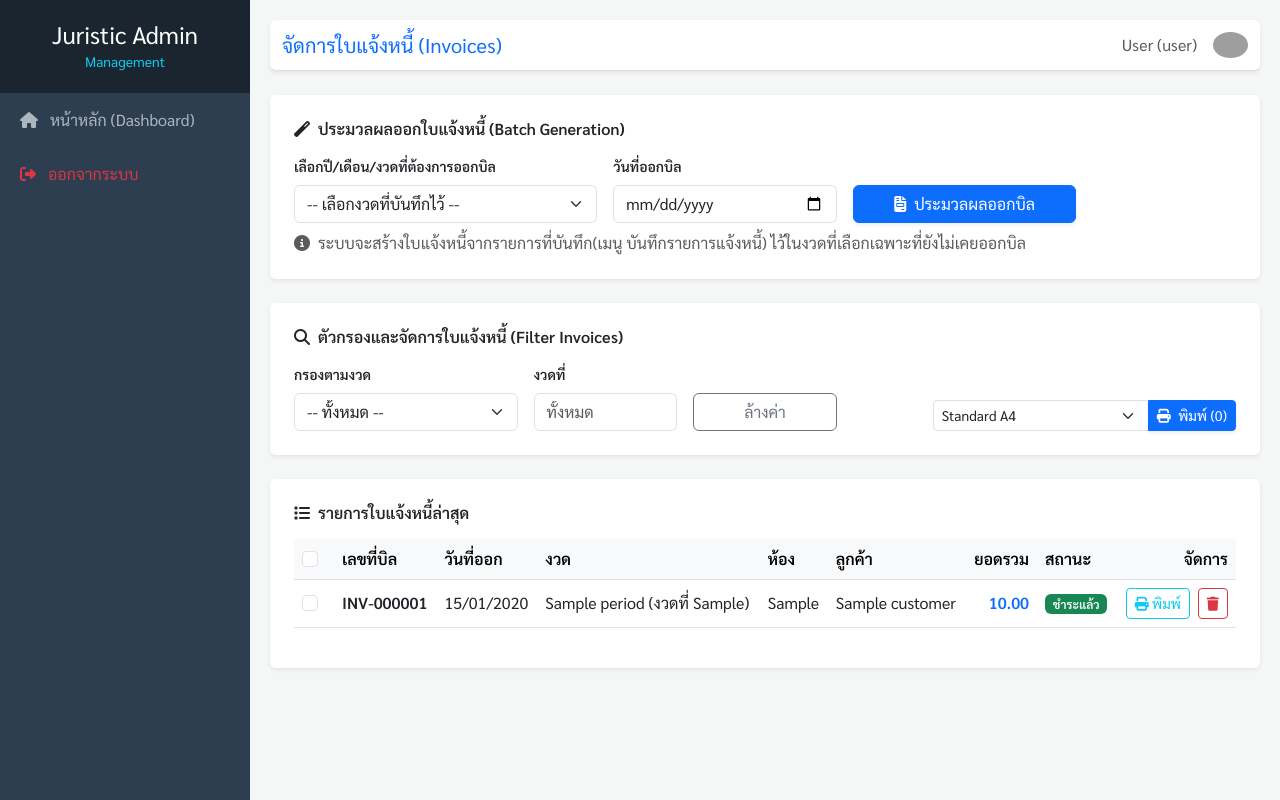
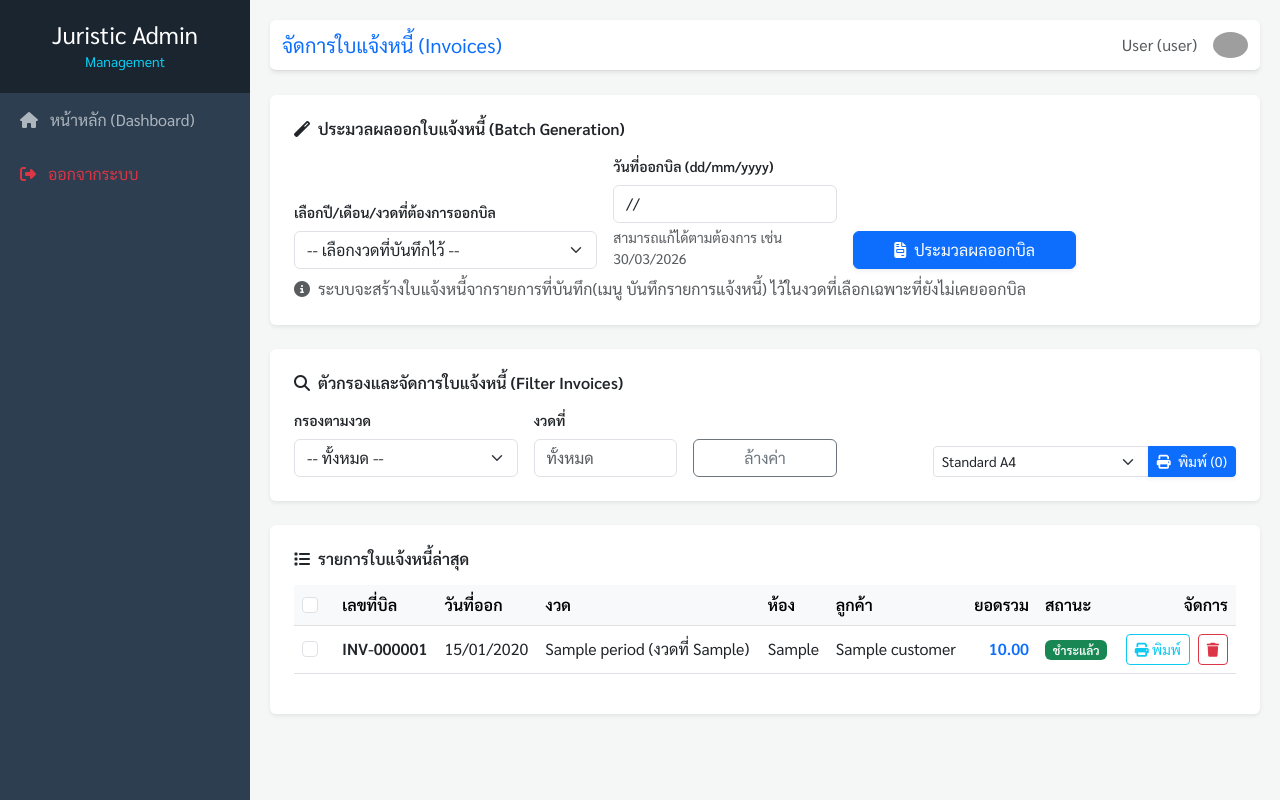
Before and after one commit to condobendcemb/juristicperson, a Flask app: template templates/invoice.html in a window 1280 px wide. Run offline with Flask 3, Linux system fonts and the light colour scheme; tables that the repository leaves empty hold one stand-in row (values such as "Sample post"); the template is opened without the code that fills it: values that come from a table or form of the project are taken from there, most other values are stand-ins (such as "Sample title", 1, 10 or a date in 2020); some libraries are stand-ins or nearby versions; grey boxes are pictures that could not be loaded.

Commit message:
Use dd/mm/yyyy invoice date input and support dd/mm/yyyy parsing

```diff
--- a/templates/invoice.html
+++ b/templates/invoice.html
@@ -23,8 +23,9 @@
                     </div>
                 </div>
                 <div class="col-md-3">
-                    <label class="form-label small fw-bold">วันที่ออกบิล</label>
-                    <input type="date" name="invoice_date" class="form-control" value="{{ today_str }}" required>
+                    <label class="form-label small fw-bold">วันที่ออกบิล (dd/mm/yyyy)</label>
+                    <input type="text" id="invoiceDate" name="invoice_date" class="form-control" value="{{ today_str.split('-')[2] }}/{{ today_str.split('-')[1] }}/{{ today_str.split('-')[0] }}" placeholder="dd/mm/yyyy" required>
+                    <div class="form-text">สามารถแก้ได้ตามต้องการ เช่น 30/03/2026</div>
                 </div>
                 <div class="col-md-3">
                     <button type="submit" class="btn btn-primary w-100 shadow-sm">
```
Also changed, not shown: routes/billing.py (+8 -3 lines).
